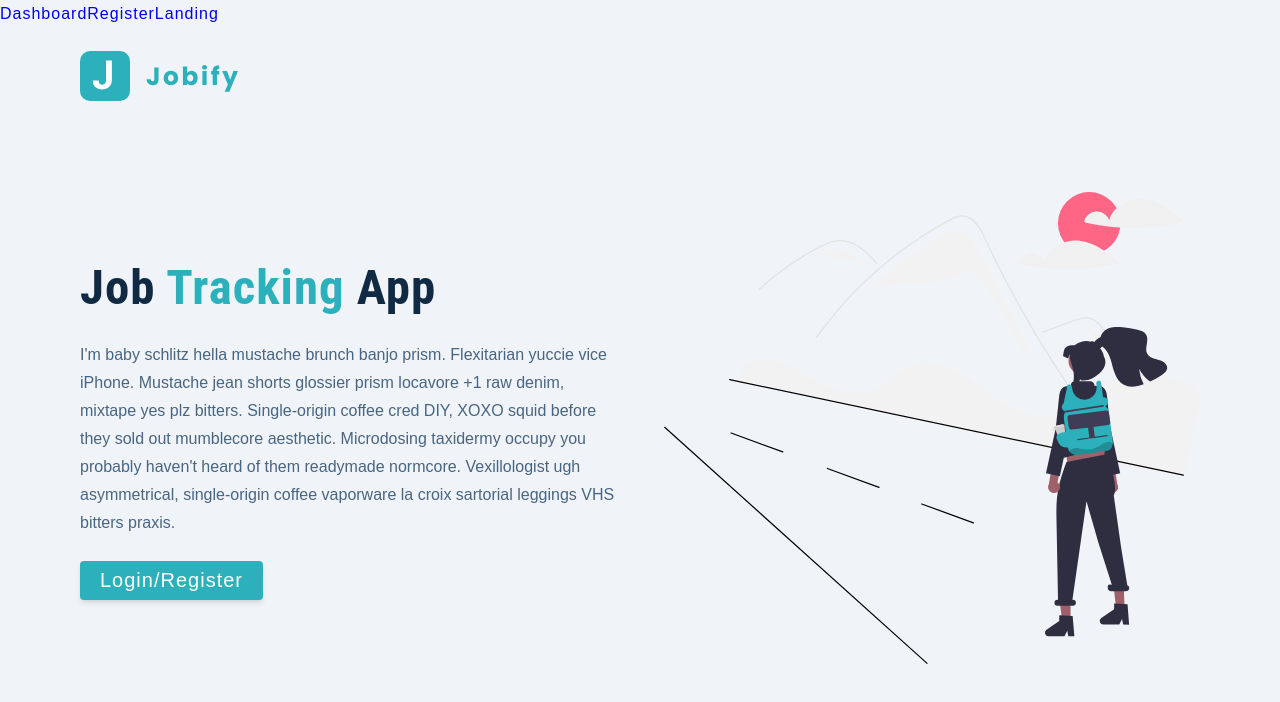
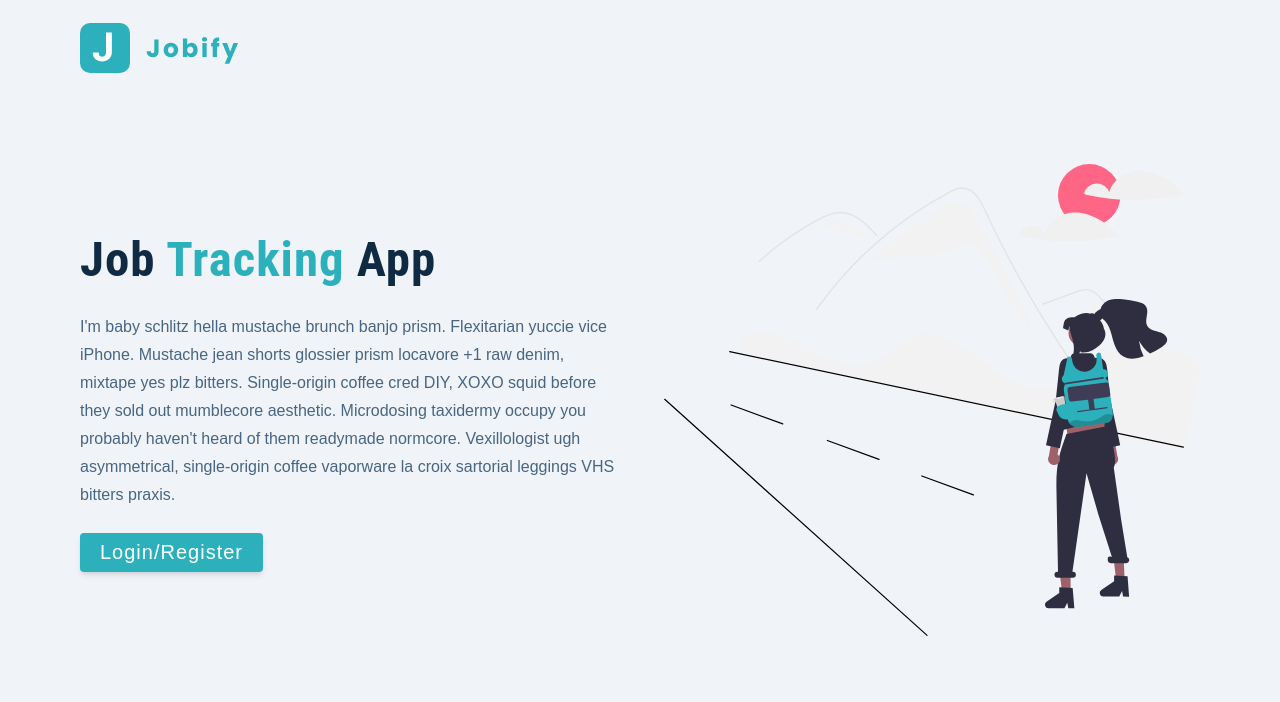
Before and after one commit to Vanillajaviscript/jobify-mern--frontend, a React (Create React App) app: page /landing in a window 1280 px wide. Shown: the top 702 px of the page. Built offline with nearby package versions, Linux system fonts and the light colour scheme.

Commit message:
adds error page

```diff
--- a/src/App.js
+++ b/src/App.js
@@ -1,21 +1,15 @@
-import Landing from './pages/Landing';
 import styled from "styled-components";
-import {BrowserRouter as Router, Routes, Route, Link} from "react-router-dom";
-
+import {Dashboard, Register, Landing, Error} from "./pages";
+import { BrowserRouter as Router, Routes, Route } from "react-router-dom";
 
 function App() {
   return (
     <Router>
-      <nav>
-        <Link to="/">Dashboard</Link>
-        <Link to="/register">Register</Link>
-        <Link to="/landing">Landing</Link>
-      </nav>
       <Routes>
-        <Route path="/" element={<div>Dashboard</div>}/>
-        <Route path="/register" element={<div>Register</div>}/>
+        <Route path="/" element={<Dashboard />}/>
+        <Route path="/register" element={<Register />}/>
         <Route path="/landing" element={<Landing />}/>
-        <Route path="*" element={<h1>Error</h1>}/>
+        <Route path="*" element={<Error />}/>
       </Routes>
     </Router>
   );
--- /dev/null
+++ b/src/pages/Dashboard.js
@@ -0,0 +1,7 @@
+
+const Dashboard = () => {
+  return (
+    <h1>Dashboard</h1>
+  )
+}
+export default Dashboard
--- /dev/null
+++ b/src/pages/Error.js
@@ -0,0 +1,17 @@
+import Wrapper from "../assets/wrappers/ErrorPage";
+import img from "../assets/images/not-found.svg"
+import {Link} from "react-router-dom"
+
+const Error = () => {
+  return (
+    <Wrapper className="full-page">
+        <div>
+          <img src={img} alt="not found" />
+          <h3>Ohh! page not found!</h3>
+          <p>We cannot seem to find what you're looking for</p>
+          <Link to="/">Back home</Link>
+        </div>
+    </Wrapper>
+  )
+}
+export default Error
--- /dev/null
+++ b/src/pages/Register.js
@@ -0,0 +1,10 @@
+import { useState, useEffect} from "react";
+import {Logo} from "../components";
+import Wrapper from "../assets/wrappers/RegisterPage";
+
+const Register = () => {
+  return (
+    <h1>Register</h1>
+  )
+}
+export default Register
--- /dev/null
+++ b/src/pages/index.js
@@ -0,0 +1,13 @@
+import Dashboard from "./Dashboard";
+import Error from "./Error";
+import Register from "./Register";
+import Landing from "./Landing";
+
+
+
+export {
+  Dashboard,
+  Error,
+  Landing,
+  Register
+}
```
